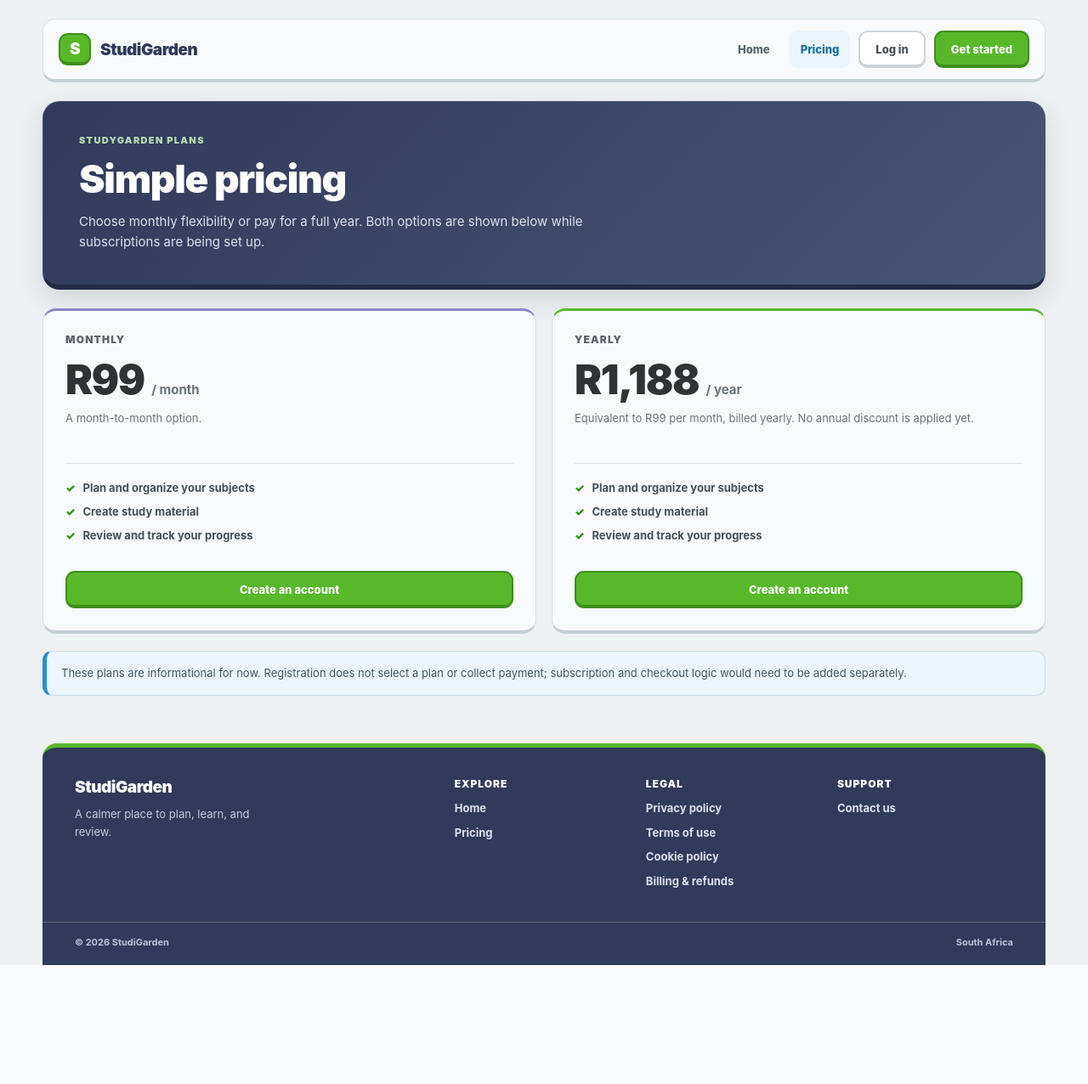
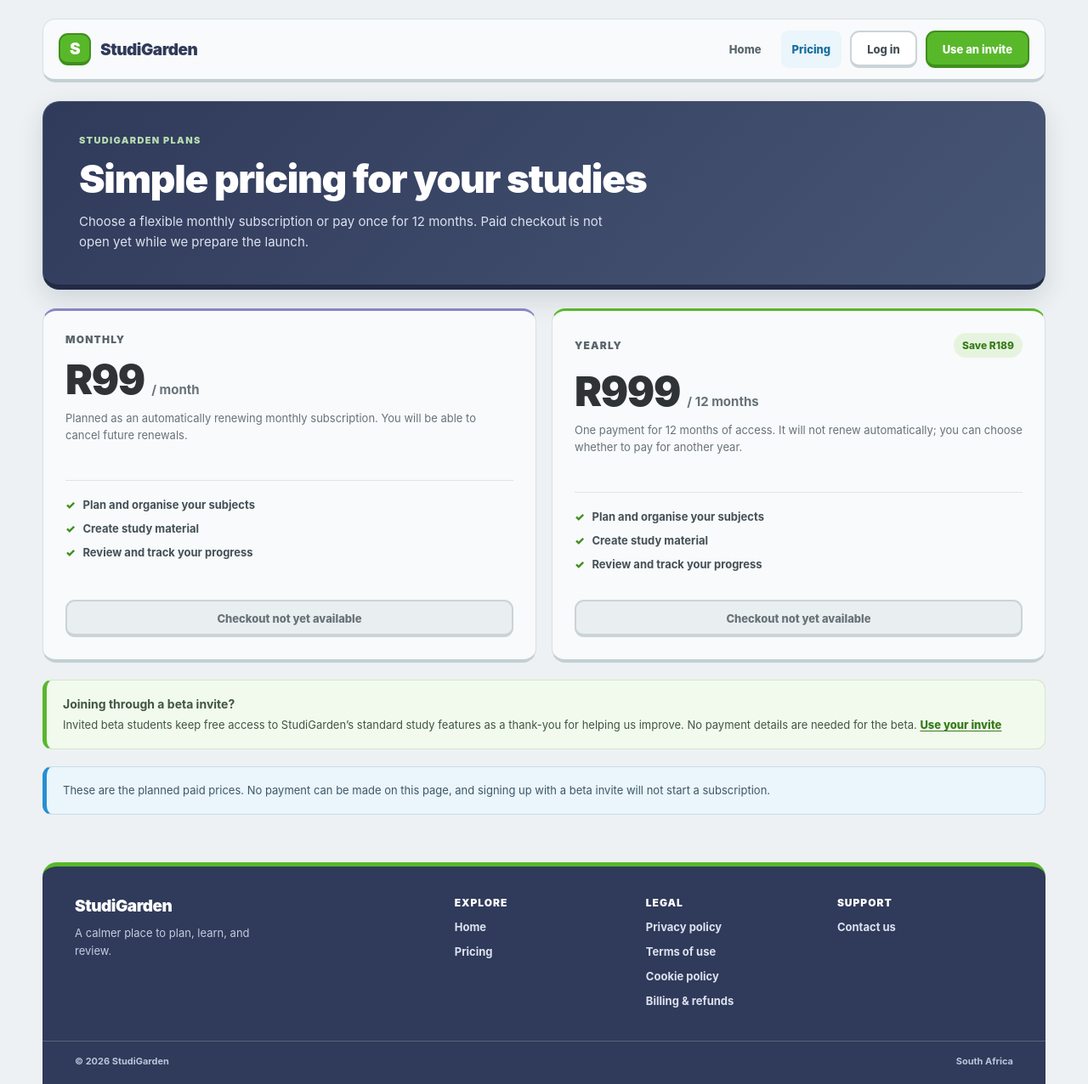
Before and after one commit to zeanbritz/studyoptimizer, a Django app: page /pricing/ in a window 1280 px wide. Shown: the whole page at 85% size. Before the commit the page ends 1136 px from the top, so only its background shows below. Run offline with Django 4.2, Linux system fonts and the light colour scheme; parts of the project's set-up code (start-up, migrations or seed data) failed here and were passed over.

Commit message:
Show planned monthly and yearly pricing

```diff
--- a/landing/templates/landing/pricing.html
+++ b/landing/templates/landing/pricing.html
@@ -105,12 +105,14 @@
             border: 2px solid transparent;
             border-bottom-width: 4px;
             border-radius: 11px;
+            font: inherit;
             font-size: 13px;
             font-weight: 850;
+            text-align: center;
             transition: background 0.15s ease, transform 0.15s ease;
         }
 
-        .button:hover { transform: translateY(-1px); }
+        a.button:hover { transform: translateY(-1px); }
 
         .button-green {
             border-color: var(--green-dark);
@@ -118,7 +120,7 @@
             color: white;
         }
 
-        .button-green:hover { background: #64c735; }
+        a.button-green:hover { background: #64c735; }
 
         .button-light {
             border-color: #cbd3d7;
@@ -126,7 +128,14 @@
             color: #455057;
         }
 
-        .button-light:hover { background: #f5f8f9; }
+        a.button-light:hover { background: #f5f8f9; }
+
+        .button-unavailable {
+            border-color: #cbd3d7;
+            background: #e9eef0;
+            color: #687278;
+            cursor: not-allowed;
+        }
 
         .intro {
             padding: 38px 42px;
@@ -156,7 +165,7 @@
         }
 
         .intro p {
-            max-width: 620px;
+            max-width: 650px;
             margin: 0;
             color: #dbe2ef;
             font-size: 15px;
@@ -184,13 +193,31 @@
 
         .plan.yearly { border-top-color: var(--green); }
 
+        .plan-heading {
+            display: flex;
+            align-items: center;
+            justify-content: space-between;
+            flex-wrap: wrap;
+            gap: 10px;
+            margin-bottom: 16px;
+        }
+
         .plan-name {
-            margin: 0 0 16px;
+            margin: 0;
             color: #59646a;
             font-size: 12px;
             font-weight: 900;
             letter-spacing: 0.1em;
             text-transform: uppercase;
+        }
+
+        .saving-badge {
+            padding: 7px 10px;
+            border-radius: 999px;
+            background: #e6f4df;
+            color: #367c19;
+            font-size: 12px;
+            font-weight: 850;
         }
 
         .price {
@@ -209,7 +236,7 @@
         }
 
         .billing-note {
-            min-height: 42px;
+            min-height: 62px;
             margin: 12px 0 20px;
             color: var(--muted);
             font-size: 13px;
@@ -244,16 +271,40 @@
             margin-top: auto;
         }
 
+        .beta-note,
         .billing-disclaimer {
             margin: 20px 0 0;
-            padding: 15px 17px;
+            padding: 17px 19px;
+            border-radius: 11px;
+            font-size: 13px;
+            line-height: 1.6;
+        }
+
+        .beta-note {
+            border: 1px solid #d3e7cc;
+            border-left: 5px solid var(--green);
+            background: #f2faee;
+            color: #405642;
+        }
+
+        .beta-note strong {
+            display: block;
+            margin-bottom: 3px;
+            font-size: 14px;
+        }
+
+        .beta-note a {
+            color: #367c19;
+            font-weight: 850;
+            text-decoration: underline;
+            text-underline-offset: 2px;
+        }
+
+        .billing-disclaimer {
             border: 1px solid #c9dce9;
             border-left: 5px solid #278fd3;
-            border-radius: 11px;
             background: #eaf5fc;
             color: #3f5867;
-            font-size: 13px;
-            line-height: 1.6;
         }
 
         a:focus-visible {
@@ -268,6 +319,7 @@
 
         @media (max-width: 650px) {
             .plans { grid-template-columns: 1fr; }
+            .billing-note { min-height: 0; }
         }
 
         @media (max-width: 520px) {
@@ -300,58 +352,73 @@
                     <a href="{% url 'dashboard' %}" class="button button-green">Dashboard</a>
                 {% else %}
                     <a href="{% url 'login' %}" class="button button-light">Log in</a>
-                    <a href="{% url 'register' %}" class="button button-green">Get started</a>
+                    <a href="{% url 'register' %}" class="button button-green">Use an invite</a>
                 {% endif %}
             </nav>
         </header>
 
         <main>
             <section class="intro" aria-labelledby="pricing-title">
-                <span class="eyebrow">StudyGarden plans</span>
-                <h1 id="pricing-title">Simple pricing</h1>
-                <p>Choose monthly flexibility or pay for a full year. Both options are shown below while subscriptions are being set up.</p>
+                <span class="eyebrow">StudiGarden plans</span>
+                <h1 id="pricing-title">Simple pricing for your studies</h1>
+                <p>Choose a flexible monthly subscription or pay once for 12 months. Paid checkout is not open yet while we prepare the launch.</p>
             </section>
 
             <section class="plans" aria-label="Pricing plans">
                 <article class="plan">
-                    <h2 class="plan-name">Monthly</h2>
+                    <div class="plan-heading">
+                        <h2 class="plan-name">Monthly</h2>
+                    </div>
+
                     <p class="price">R99 <span>/ month</span></p>
-                    <p class="billing-note">A month-to-month option.</p>
+                    <p class="billing-note">
+                        Planned as an automatically renewing monthly subscription. You will be able to cancel future renewals.
+                    </p>
 
                     <ul>
-                        <li>Plan and organize your subjects</li>
+                        <li>Plan and organise your subjects</li>
                         <li>Create study material</li>
                         <li>Review and track your progress</li>
                     </ul>
 
-                    {% if user.is_authenticated %}
-                        <a href="{% url 'dashboard' %}" class="button button-green">Go to dashboard</a>
-                    {% else %}
-                        <a href="{% url 'register' %}" class="button button-green">Create an account</a>
-                    {% endif %}
+                    <button type="button" class="button button-unavailable" disabled>
+                        Checkout not yet available
+                    </button>
                 </article>
 
                 <article class="plan yearly">
-                    <h2 class="plan-name">Yearly</h2>
-                    <p class="price">R1,188 <span>/ year</span></p>
-                    <p class="billing-note">Equivalent to R99 per month, billed yearly. No annual discount is applied yet.</p>
+                    <div class="plan-heading">
+                        <h2 class="plan-name">Yearly</h2>
+                        <span class="saving-badge">Save R189</span>
+                    </div>
+
+                    <p class="price">R999 <span>/ 12 months</span></p>
+                    <p class="billing-note">
+                        One payment for 12 months of access. It will not renew automatically; you can choose whether to pay for another year.
+                    </p>
 
                     <ul>
-                        <li>Plan and organize your subjects</li>
+                        <li>Plan and organise your subjects</li>
                         <li>Create study material</li>
                         <li>Review and track your progress</li>
                     </ul>
 
-                    {% if user.is_authenticated %}
-                        <a href="{% url 'dashboard' %}" class="button button-green">Go to dashboard</a>
-                    {% else %}
-                        <a href="{% url 'register' %}" class="button button-green">Create an account</a>
-                    {% endif %}
+                    <button type="button" class="button button-unavailable" disabled>
+                        Checkout not yet available
+                    </button>
                 </article>
             </section>
 
+            <aside class="beta-note" aria-label="Invite-only beta">
+                <strong>Joining through a beta invite?</strong>
+                Invited beta students keep free access to StudiGarden’s standard study features as a thank-you for helping us improve. No payment details are needed for the beta.
+                {% if not user.is_authenticated %}
+                    <a href="{% url 'register' %}">Use your invite</a>
+                {% endif %}
+            </aside>
+
             <p class="billing-disclaimer">
-                These plans are informational for now. Registration does not select a plan or collect payment; subscription and checkout logic would need to be added separately.
+                These are the planned paid prices. No payment can be made on this page, and signing up with a beta invite will not start a subscription.
             </p>
         </main>
 
```
